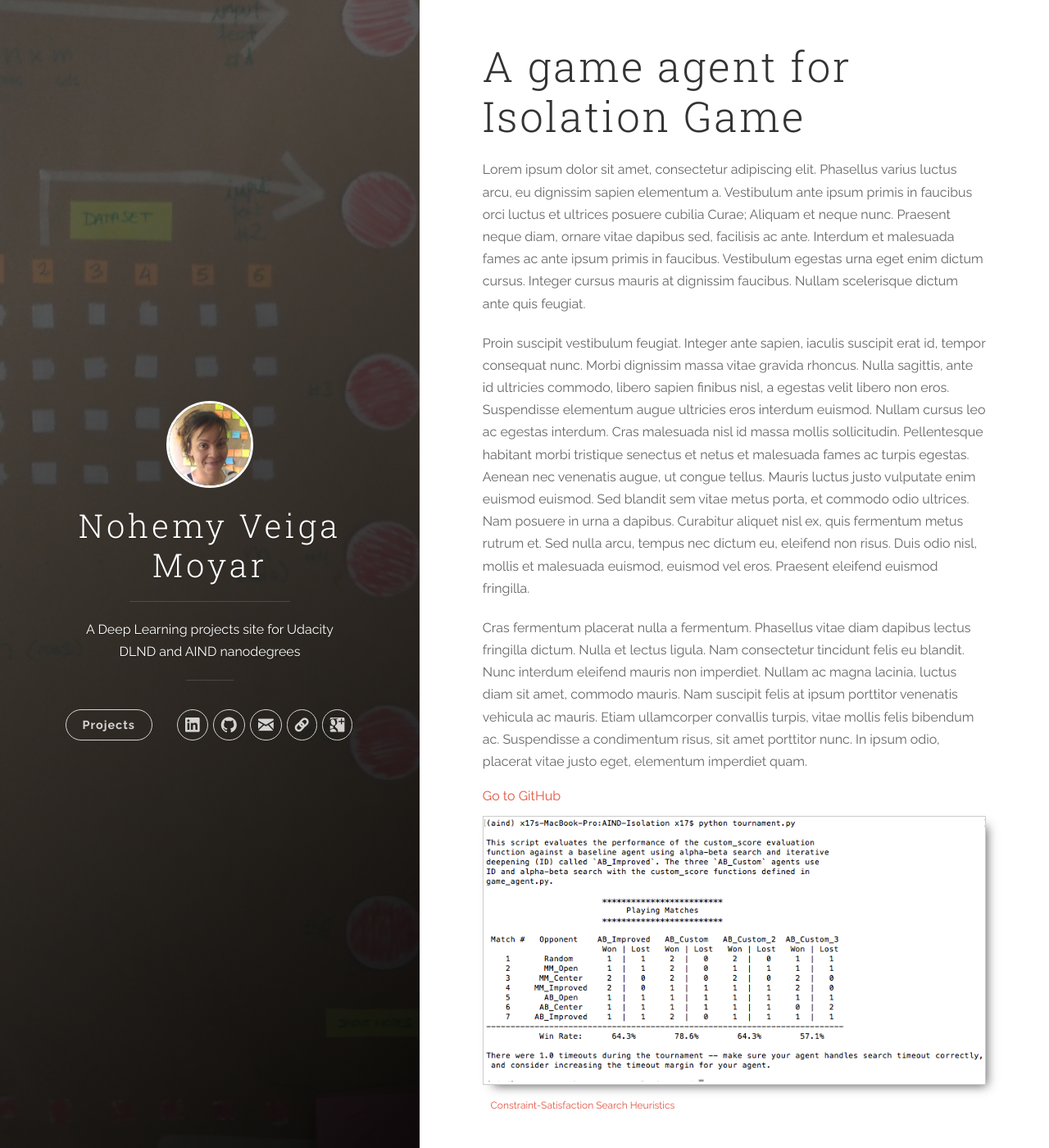
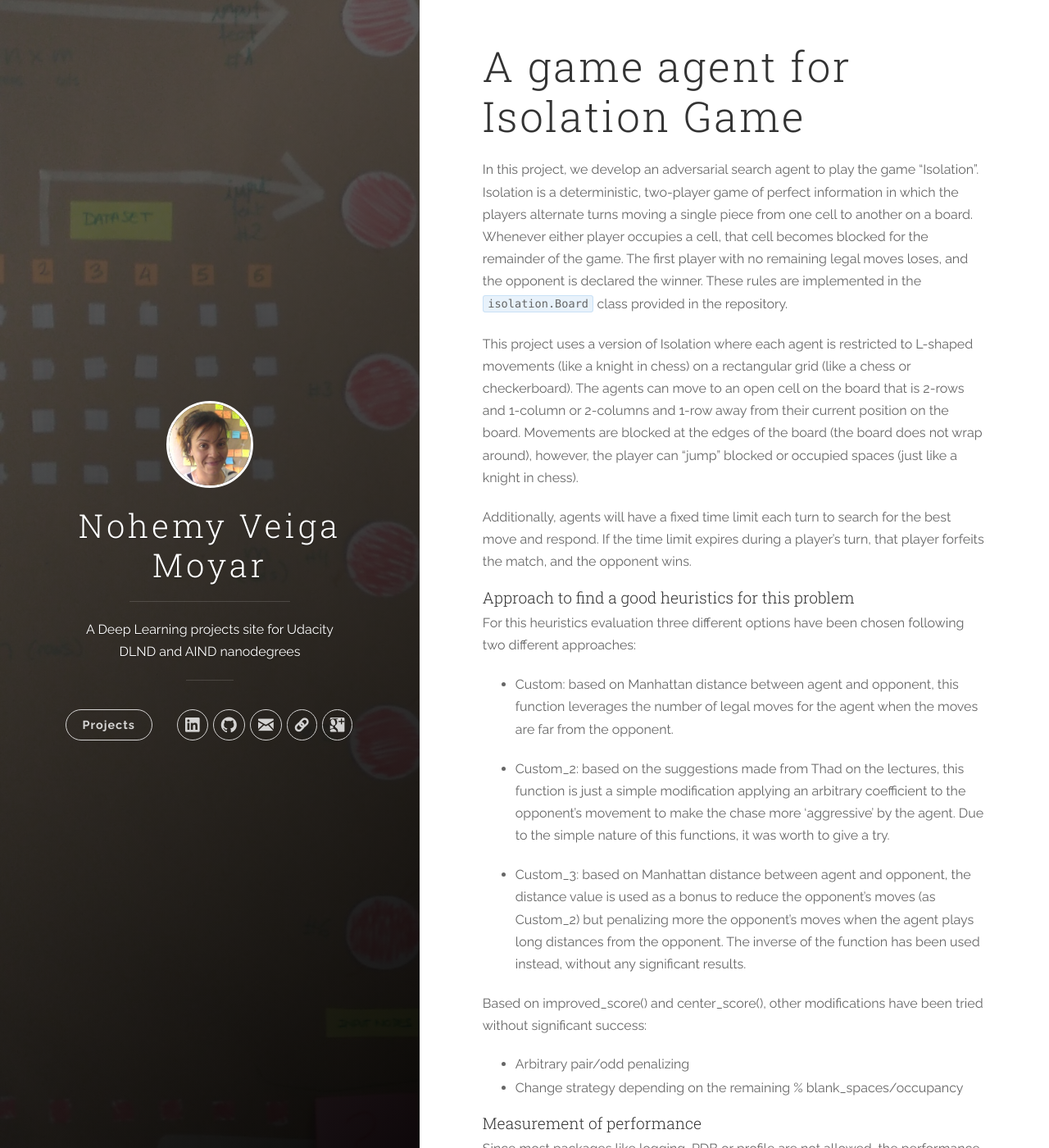
Before and after one commit to nvmoyar/nvmoyar.github.io, a Jekyll site: the page built from _projects/isolation-game-agent.md, in a window 1280 px wide and 1400 px high. Shown: the whole window at 82% size. Built offline with Jekyll 4.4.1, drawn with Linux system fonts in a browser that asks for light colours; some of the changed text lies outside the part shown.

Commit message:
docs: Update project documentation

```diff
--- a/_projects/isolation-game-agent.md
+++ b/_projects/isolation-game-agent.md
@@ -1,7 +1,7 @@
 ---
 title: A game agent for Isolation Game
 layout: project_page
-description: Lorem ipsum dolor sit amet, consectetur adipiscing elit. Donec posuere consequat risus ut sagittis. Etiam quis venenatis nisl. Cras in massa ante.
+description: In this project, we develop an adversarial search agent to play the game "Isolation".  Isolation is a deterministic, two-player game of perfect information in which the players alternate turns moving a single piece from one cell to another on a board.  Whenever either player occupies a cell, that cell becomes blocked for the remainder of the game.  The first player with no remaining legal moves loses, and the opponent is declared the winner.
 project-link: https://github.com/nvmoyar/aind-isolation-game
 project-image: game-agent-isolation_screenshot.png
 project-category: AI Algorithms
@@ -10,8 +10,44 @@ project-tags:
  Search
  Heuristics
 ---
-Lorem ipsum dolor sit amet, consectetur adipiscing elit. Phasellus varius luctus arcu, eu dignissim sapien elementum a. Vestibulum ante ipsum primis in faucibus orci luctus et ultrices posuere cubilia Curae; Aliquam et neque nunc. Praesent neque diam, ornare vitae dapibus sed, facilisis ac ante. Interdum et malesuada fames ac ante ipsum primis in faucibus. Vestibulum egestas urna eget enim dictum cursus. Integer cursus mauris at dignissim faucibus. Nullam scelerisque dictum ante quis feugiat.
 
-Proin suscipit vestibulum feugiat. Integer ante sapien, iaculis suscipit erat id, tempor consequat nunc. Morbi dignissim massa vitae gravida rhoncus. Nulla sagittis, ante id ultricies commodo, libero sapien finibus nisl, a egestas velit libero non eros. Suspendisse elementum augue ultricies eros interdum euismod. Nullam cursus leo ac egestas interdum. Cras malesuada nisl id massa mollis sollicitudin. Pellentesque habitant morbi tristique senectus et netus et malesuada fames ac turpis egestas. Aenean nec venenatis augue, ut congue tellus. Mauris luctus justo vulputate enim euismod euismod. Sed blandit sem vitae metus porta, et commodo odio ultrices. Nam posuere in urna a dapibus. Curabitur aliquet nisl ex, quis fermentum metus rutrum et. Sed nulla arcu, tempus nec dictum eu, eleifend non risus. Duis odio nisl, mollis et malesuada euismod, euismod vel eros. Praesent eleifend euismod fringilla.
+In this project, we develop an adversarial search agent to play the game "Isolation".  Isolation is a deterministic, two-player game of perfect information in which the players alternate turns moving a single piece from one cell to another on a board.  Whenever either player occupies a cell, that cell becomes blocked for the remainder of the game.  The first player with no remaining legal moves loses, and the opponent is declared the winner.  These rules are implemented in the `isolation.Board` class provided in the repository.
 
-Cras fermentum placerat nulla a fermentum. Phasellus vitae diam dapibus lectus fringilla dictum. Nulla et lectus ligula. Nam consectetur tincidunt felis eu blandit. Nunc interdum eleifend mauris non imperdiet. Nullam ac magna lacinia, luctus diam sit amet, commodo mauris. Nam suscipit felis at ipsum porttitor venenatis vehicula ac mauris. Etiam ullamcorper convallis turpis, vitae mollis felis bibendum ac. Suspendisse a condimentum risus, sit amet porttitor nunc. In ipsum odio, placerat vitae justo eget, elementum imperdiet quam.
+This project uses a version of Isolation where each agent is restricted to L-shaped movements (like a knight in chess) on a rectangular grid (like a chess or checkerboard).  The agents can move to an open cell on the board that is 2-rows and 1-column or 2-columns and 1-row away from their current position on the board. Movements are blocked at the edges of the board (the board does not wrap around), however, the player can "jump" blocked or occupied spaces (just like a knight in chess).
+
+Additionally, agents will have a fixed time limit each turn to search for the best move and respond.  If the time limit expires during a player's turn, that player forfeits the match, and the opponent wins.
+
+#### Approach to find a good heuristics for this problem
+
+For this heuristics evaluation three different options have been chosen following two different approaches:
+
+* Custom: based on Manhattan distance between agent and opponent, this function leverages the number of legal moves for the agent when the moves are far from the opponent.
+
+* Custom_2: based on the suggestions made from Thad on the lectures, this function is just a simple modification applying an arbitrary coefficient to the opponent’s movement to make the chase more ‘aggressive’ by the agent. Due to the simple nature of this functions, it was worth to give a try.
+
+* Custom_3: based on Manhattan distance between agent and opponent, the distance value is used as a bonus to reduce the opponent’s moves (as Custom_2) but penalizing more the opponent’s moves when the agent plays long distances from the opponent. The inverse of the function has been used instead, without any significant results.
+
+Based on improved_score() and center_score(), other modifications have been tried without significant success:
+
+* Arbitrary pair/odd penalizing
+* Change strategy depending on the remaining % blank_spaces/occupancy
+
+#### Measurement of performance
+
+Since most packages like logging, PDB or profile are not allowed, the performance measurement has been carried out by Terminal1.
+The number of matches played: 30 in two rounds.
+
+> python -m cProfile -s cumulative tournament.py
+
+#### Observations
+
+Some important observations have been noted as a result of running several times the tournament file. One important factor that has been noted as an important key to improving the performance of the agent, is how the best_move variable is initialized in get_move() functions and minimax() and alphabet() within their respective classes. Different ways to init have been used, please read the [heuristics analysis for further details](https://github.com/nvmoyar/aind1-isolation-game/blob/master/heuristic_analysis.pdf)
+
+Easily the winning percentages, in general, may increase in 5-8% when best_move is initialized to a fixed position rather than random or not valid, there is an excellent discussion on Udacity’s AIND-Term1 that can be found on the [report](https://github.com/nvmoyar/aind1-isolation-game/blob/master/heuristic_analysis.pdf).
+
+Another important factor noted as important is working with heuristic functions as simple as possible. Including loops increase significantly the amount of time for the evaluation and thus, the strategy may experience variations if the function is more lightweight, thus these evaluations based on % blank spaces or pairs/odd, have been removed. In the next figure shows an example of the functions tested and finally discarded as the winning rates were below 60%.
+
+#### Conclusions
+
+Several tests have been run out, and an extremely high variability over the winning rates have been observed, so it is not worth getting into fine analytics. However in a rough way, we can say that the performance of the custom functions is good enough for all 3 and the winning rates are over the 60%, and the performance versus the Improved function is better as data are fairly consistent. In the same way, the rates are much better for the Minimax agent rather than the AlphaBetaPlayer using iterative deepening alpha-beta search with heuristics (see the figure below).
+Due to this variability is really difficult to draw a conclusion and pick one over the rest. However, based on the winning rates and the % time CPU spent, AB_Custom_2 and AB_Custom_3, seem to be the better choices, as the winning rates are high and the cost in time is lower compared to AB_Improved or AB_Custom.
```
